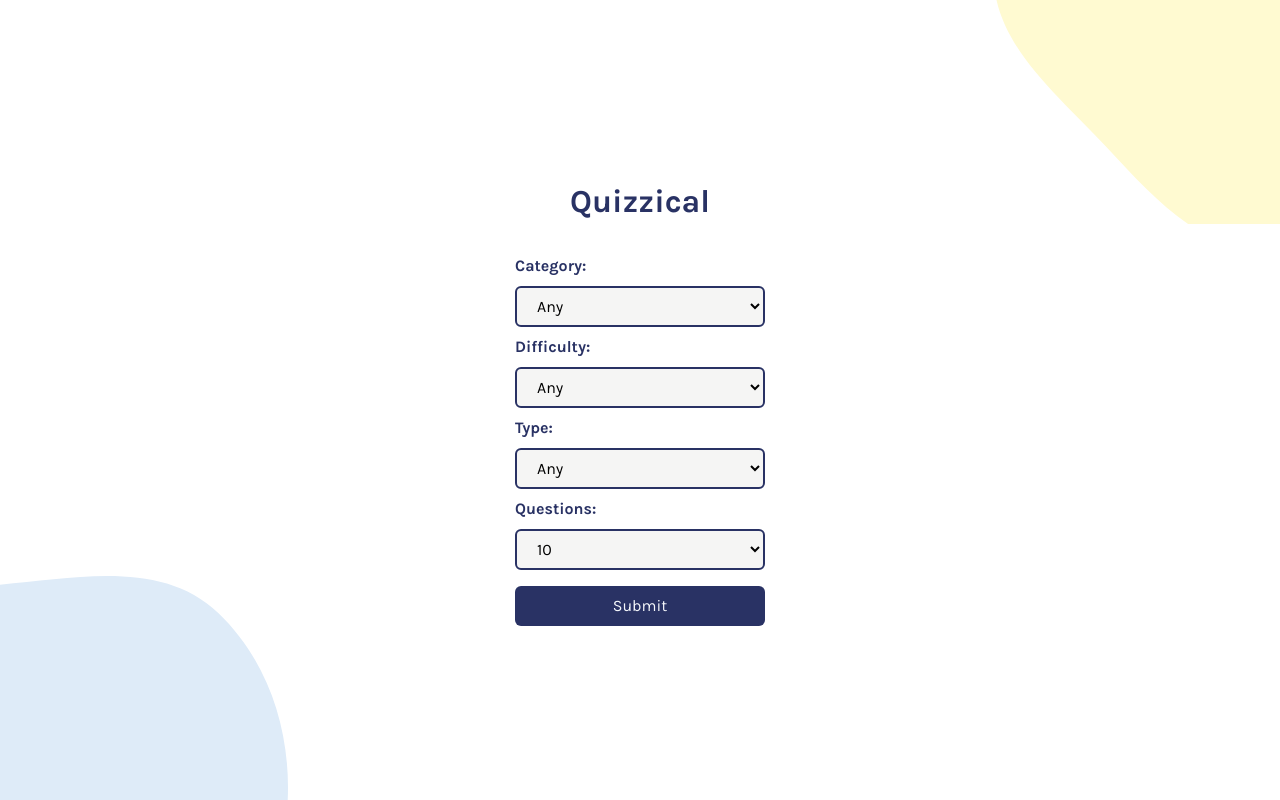
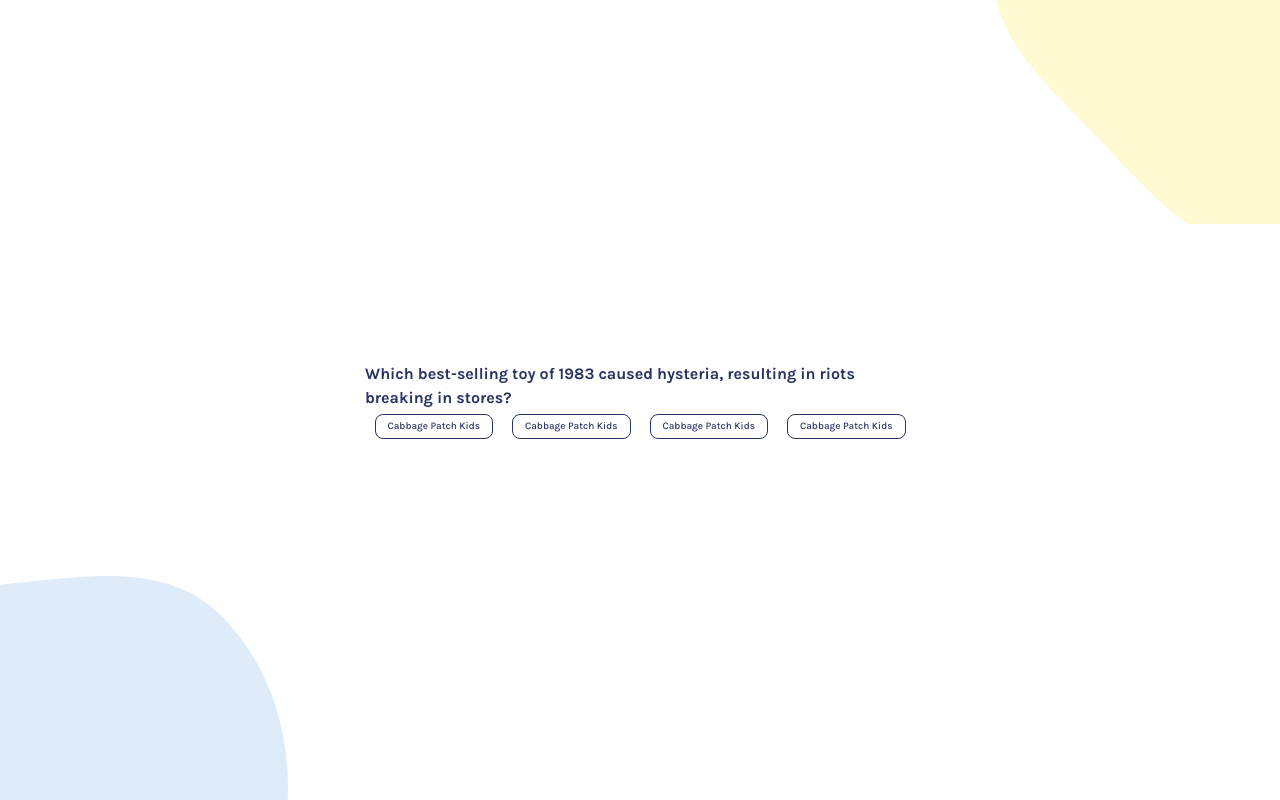
Before and after one commit to KashifKhn/Quizzical_React, a React (Vite) app: page / in a window 1280 px wide. Built offline with nearby package versions, Linux system fonts and the light colour scheme.

Commit message:
adding quiz page

```diff
--- a/src/App.jsx
+++ b/src/App.jsx
@@ -1,9 +1,10 @@
 import React from 'react'
 import { useState } from 'react'
 import HomePage from './components/HomePage'
+import QuizPage from './components/QuizPage'
 
 const App = () => {
-  const [start, setStart] = useState(false)
+  const [start, setStart] = useState(true)
   const [options, setOptions] = useState({
     category: '',
     difficulty: '',
@@ -26,6 +27,11 @@
         options={options}
         handleOptionsChange={handleOptionsChange}
       />}
+      { start &&
+        <QuizPage
+          options={options}
+        />
+      }
     </main>
   )
 }
--- /dev/null
+++ b/src/components/QuizPage.jsx
@@ -0,0 +1,28 @@
+import React from 'react'
+
+const QuizPage = () => {
+    return (
+        <ul className='list-disc list-outside max-sm:w-full  max-w-[550px] w-full flex flex-col items-center justify-between gap-4'>
+            <li className='text-dark-clr flex flex-col gap-1 text-left items-center'>
+                <p className='text-[1rem] font-semibold'>
+                    Which best-selling toy of 1983 caused hysteria, resulting in riots breaking in stores?
+                </p>
+                <div className='flex justify-around w-full'>
+                    <button className='text-[10px] font-[500] border-dark-clr border-[1px] px-3 py-1 rounded-lg'>
+                        Cabbage Patch Kids
+                    </button>
+                    <button className='text-[10px] font-[500] border-dark-clr border-[1px] px-3 py-1 rounded-lg'>
+                        Cabbage Patch Kids
+                    </button>
+                    <button className='text-[10px] font-[500] border-dark-clr border-[1px] px-3 py-1 rounded-lg'>
+                        Cabbage Patch Kids
+                    </button>
+                    <button className='text-[10px] font-[500] border-dark-clr border-[1px] px-3 py-1 rounded-lg'>
+                        Cabbage Patch Kids
+                    </button>
+                </div>
+            </li>
+        </ul>
+    )
+}
+export default QuizPage
--- a/src/index.css
+++ b/src/index.css
@@ -8,6 +8,11 @@
 @layer base {
     body {
         font-family: 'Karla', sans-serif;
+    }
+
+    ul {
+        list-style: revert;
+        list-style-type: revert;
     }
 }
 
--- a/tailwind.config.js
+++ b/tailwind.config.js
@@ -11,6 +11,12 @@
         'dark-clr': '#293264',
         'light-clr': '#F5F7FB',
       },
+      listStyleType: {
+        roman: 'upper-roman',
+      },
+      listStyle: {
+        roman: 'upper-roman',
+      }
     },
   },
   plugins: [],
```
